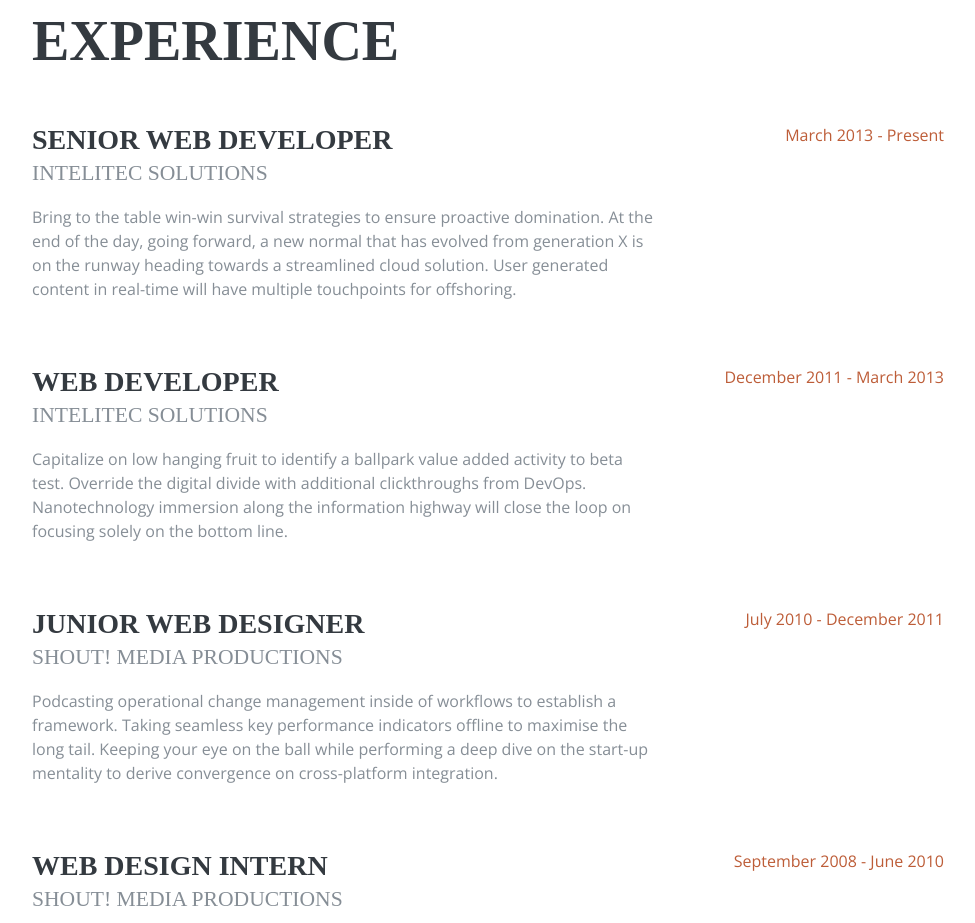
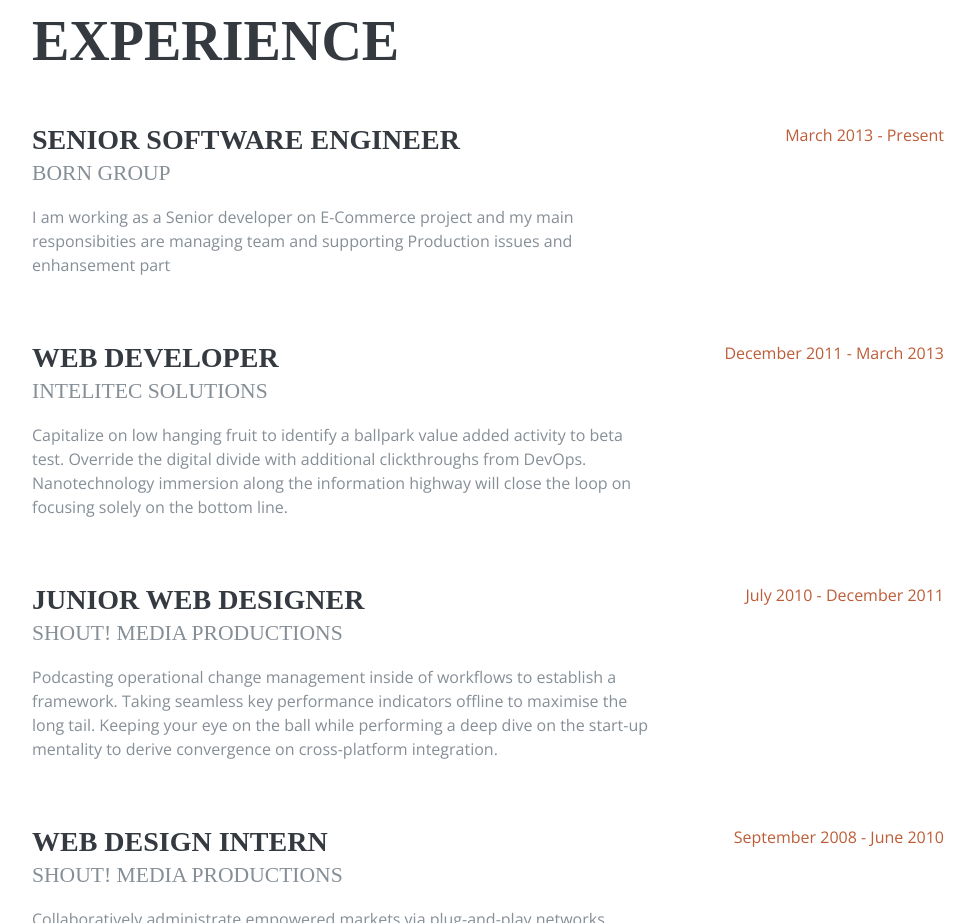
Before and after one commit to muleymahesh/muleymahesh.github.io, a plain HTML site: page index.html in a window 1280 px wide. Shown: the part 840-1763 px from the top of the page, without its empty margins (288-1263 px from the left). Drawn offline with nearby package versions, Linux system fonts and the light colour scheme; a web font is replaced by a local one.

Commit message:
profile update

```diff
--- a/index.html
+++ b/index.html
@@ -115,9 +115,9 @@
 
           <div class="resume-item d-flex flex-column flex-md-row mb-5">
             <div class="resume-content mr-auto">
-              <h3 class="mb-0">Senior Web Developer</h3>
-              <div class="subheading mb-3">Intelitec Solutions</div>
-              <p>Bring to the table win-win survival strategies to ensure proactive domination. At the end of the day, going forward, a new normal that has evolved from generation X is on the runway heading towards a streamlined cloud solution. User generated content in real-time will have multiple touchpoints for offshoring.</p>
+              <h3 class="mb-0">Senior Software Engineer</h3>
+              <div class="subheading mb-3">BORN Group</div>
+              <p>I am working as a Senior developer on E-Commerce project and my main responsibities are managing team and supporting Production issues and enhansement part</p>
             </div>
             <div class="resume-date text-md-right">
               <span class="text-primary">March 2013 - Present</span>
```
